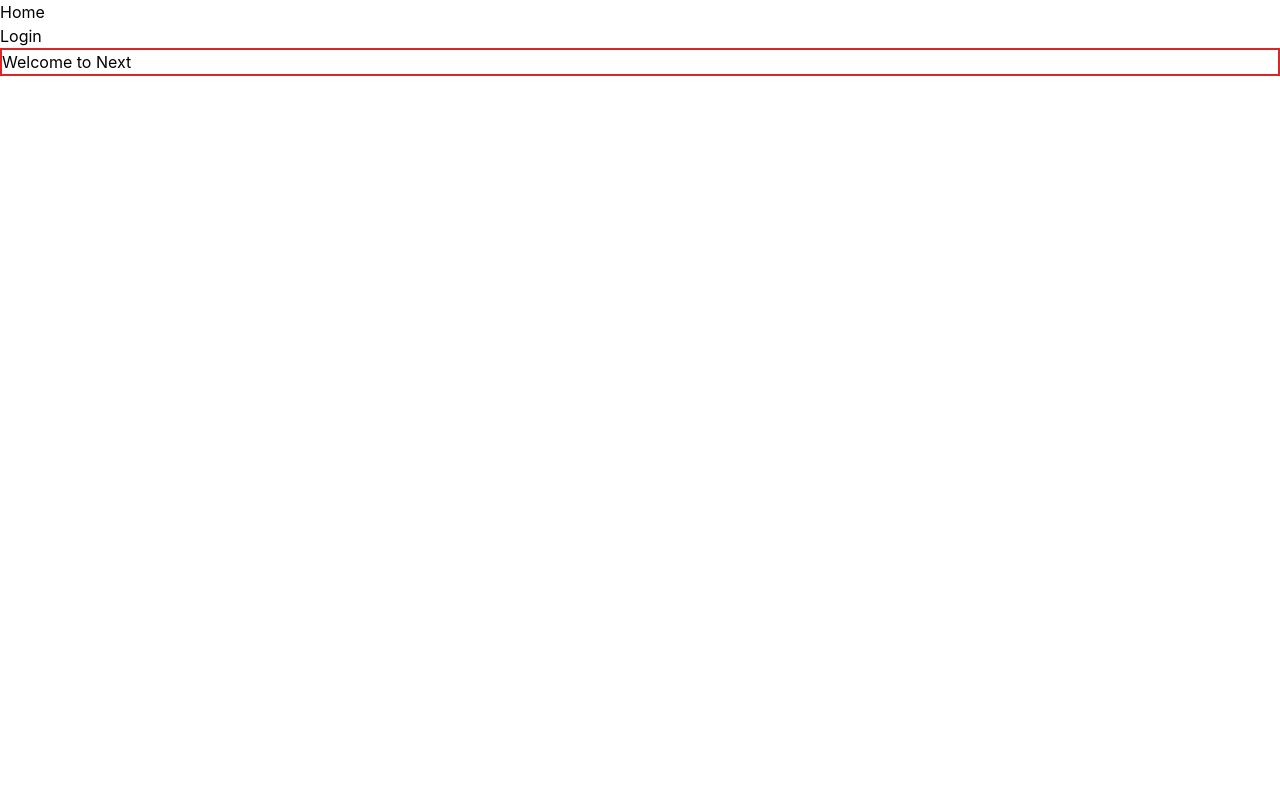
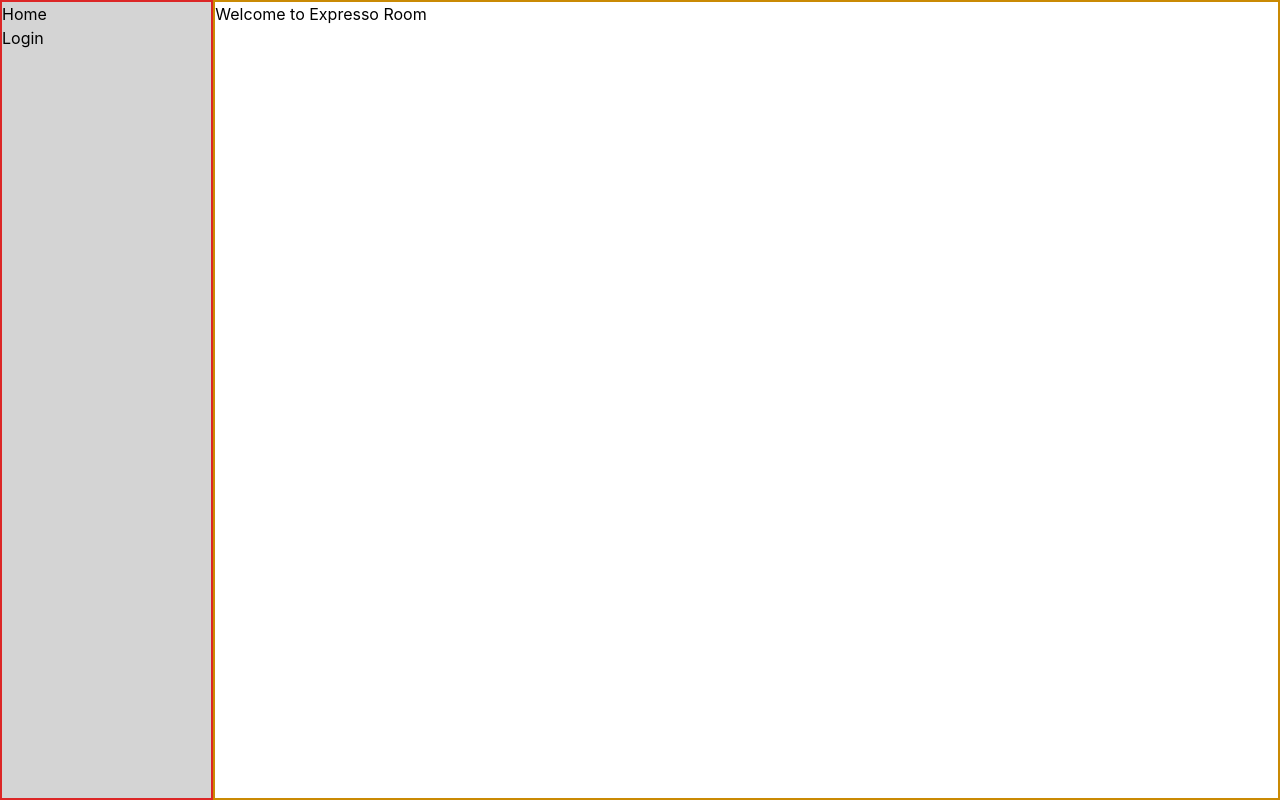
Before and after one commit to ExpressoRoom/expresso-app, a Next.js app: page / in a window 1280 px wide. Built offline with nearby package versions, Linux system fonts and the light colour scheme; no server answers.

Commit message:
Create initial layout with tailwind

```diff
--- a/components/Layout.tsx
+++ b/components/Layout.tsx
@@ -9,7 +9,7 @@ const Layout = ({ children }: LayoutChildren) => {
 
   return (
     <div>
-      <Nav className="border-2 border-red-600" expand = {expand} setExpand = {setExpand} />
+      <Nav expand = {expand} setExpand = {setExpand} />
       <div>
         <main>{children}</main>
       </div>
--- a/components/Nav.tsx
+++ b/components/Nav.tsx
@@ -1,7 +1,7 @@
 import Link from 'next/link';
 
 const Nav = ({ expand, setExpand }: any) => (
-  <nav>
+  <nav className="bg-neutral-300 text-black border-2 border-red-600 absolute left-0 h-screen w-1/6">
     <ul>
       <li>
         <Link href='/'>Home</Link>
--- a/pages/index.tsx
+++ b/pages/index.tsx
@@ -8,9 +8,9 @@ const socket = io('localhost:8000');
 
 export default function Home() {
   return (
-    <div className="border-2 border-red-600">
+    <div className="border-2 border-yellow-600 ml-1/6 h-screen">
       <h1>
-        Welcome to Next
+        Welcome to Expresso Room
       </h1>
     </div>
   )
--- a/tailwind.config.js
+++ b/tailwind.config.js
@@ -5,7 +5,11 @@ module.exports = {
     './components/**/*.{js,ts,jsx,tsx}',
   ],
   theme: {
-    extend: {},
+    extend: {
+      margin: {
+        '1/6': '16.666667%;',
+      }
+    },
   },
   plugins: [],
 }
```
